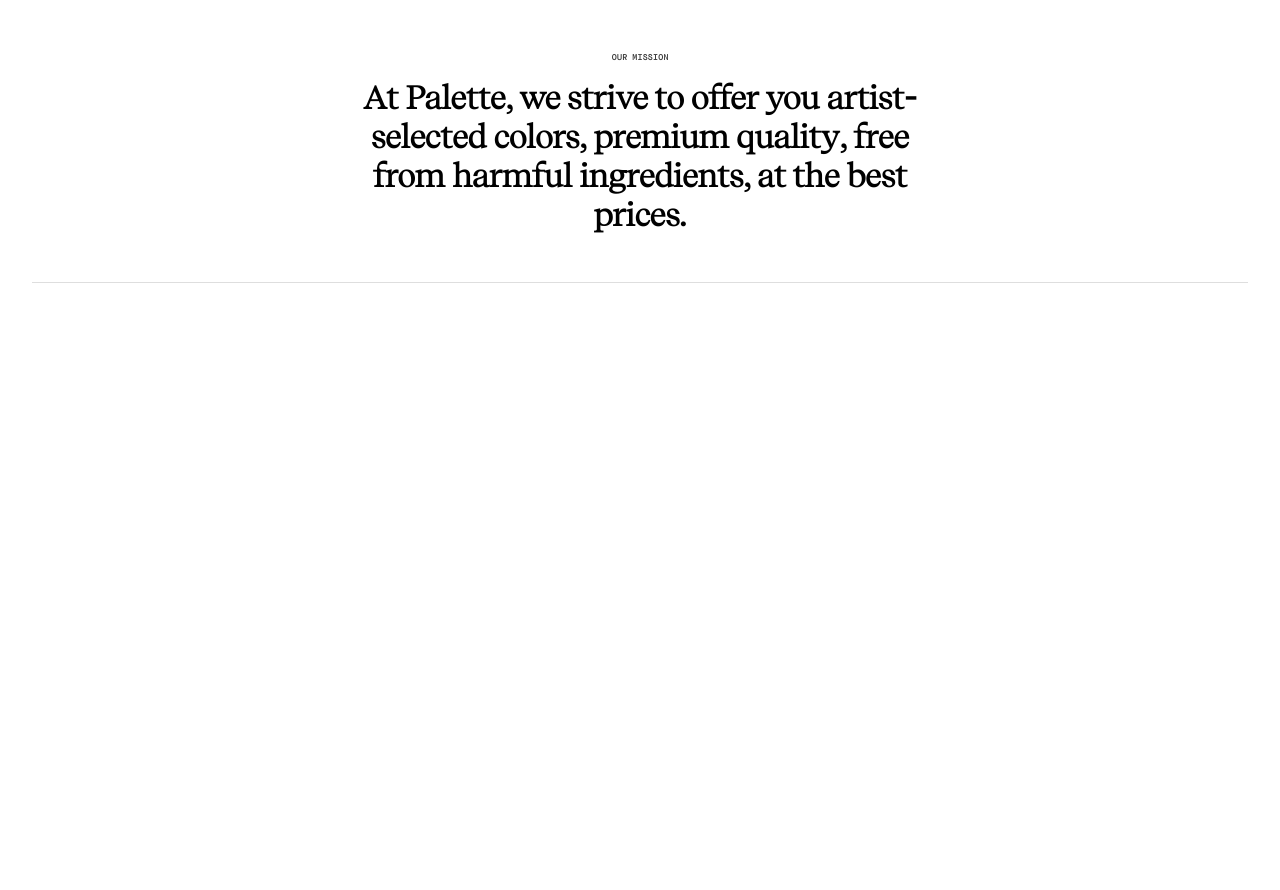
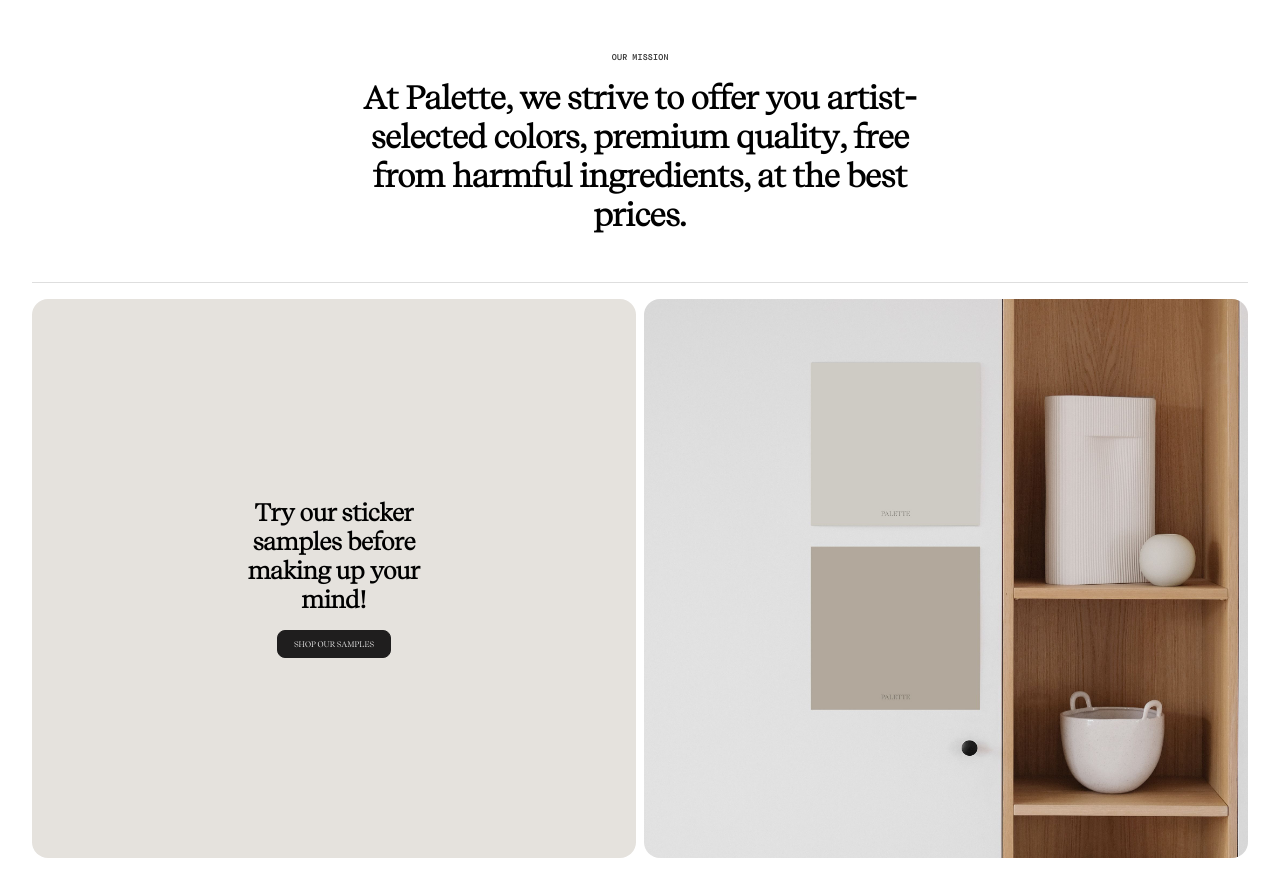
Before and after one commit to ramarinor/hoxton-html-project, a plain HTML site: page index.html in a window 1280 px wide. Shown: the part 1542-2432 px from the top of the page. Before the commit the page ends 1841 px from the top, so only its background shows below. Drawn offline with Linux system fonts and the light colour scheme.

Commit message:
added the samples section

```diff
--- a/index.html
+++ b/index.html
@@ -139,5 +139,14 @@
 				quality, free from harmful ingredients, at the best prices.
 			</h4>
 		</section>
+		<section class="samples">
+			<div class="samples-headline">
+				<h4 class="samples-headline-content">
+					Try our sticker samples before making up your mind!
+				</h4>
+				<a class="samples-link cta" href="#">SHOP OUR SAMPLES</a>
+			</div>
+			<div class="samples-image"></div>
+		</section>
 	</body>
 </html>
--- a/style.css
+++ b/style.css
@@ -17,6 +17,10 @@
 body {
 	font-family: "Recife Display", serif;
 	margin: 1rem 2rem;
+}
+
+img {
+	width: 100%;
 }
 
 a {
@@ -188,3 +192,32 @@ a {
 	text-align: center;
 	font-size: 2rem;
 }
+
+.samples {
+	display: grid;
+	grid-template-columns: 1fr 1fr;
+	gap: 0.5rem;
+	margin-bottom: 2rem;
+}
+
+.samples .samples-headline {
+	display: grid;
+	place-items: center;
+	gap: 1rem;
+	font-size: 1.5rem;
+	padding: 33% 0;
+	background-color: rgb(229, 226, 221);
+	border-radius: 1rem;
+}
+
+.samples .samples-headline-content {
+	max-width: 12ch;
+	text-align: center;
+}
+.samples .samples-image {
+	background-image: url(/images/index-samples-image.jpeg);
+	background-position: center;
+	background-size: cover;
+	background-repeat: no-repeat;
+	border-radius: 1rem;
+}
```
Also changed, not shown: images/index-samples-image.jpeg (added).
